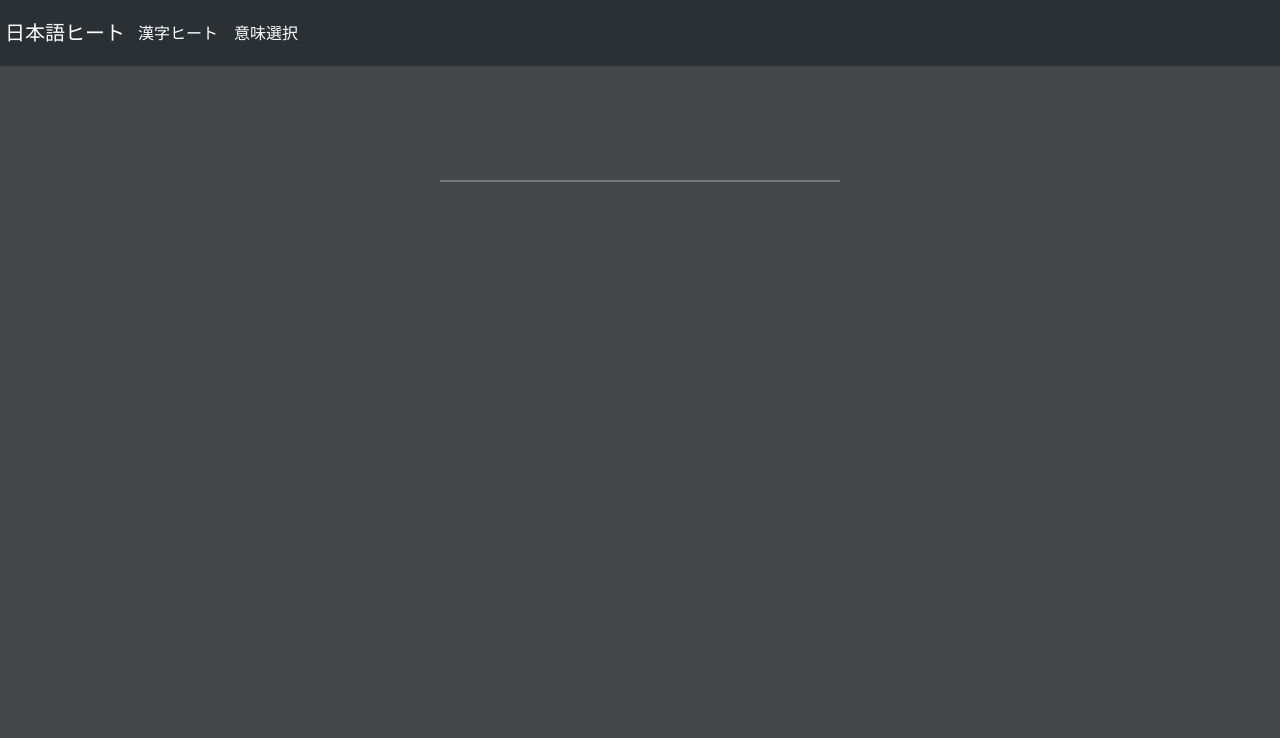
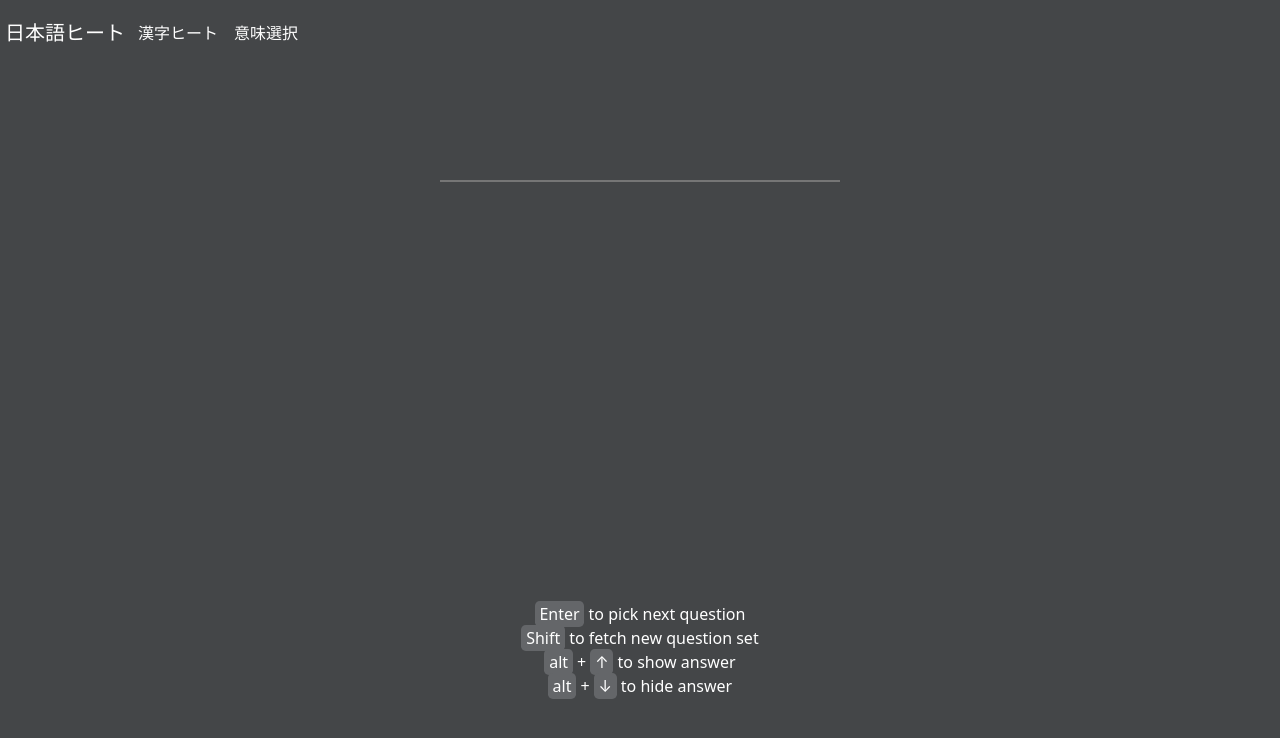
Before and after one commit to yusianglin11010/nihongo-hit, a plain HTML site: page pages/kanji.html in a window 1280 px wide. Drawn offline with nearby package versions, Linux system fonts and the light colour scheme; no server answers.

Commit message:
add hint and

```diff
--- a/app/kanji.js
+++ b/app/kanji.js
@@ -57,7 +57,7 @@ function showAnswer(e) {
     keyPressed[e.key] = true
     if (keyPressed["Alt"] && e.key === "ArrowUp"){
         answerColor = document.querySelector(".submit-answer")
-        answerColor.style.color = "#000"
+        answerColor.style.color = "#444648"
     }
 }
 
--- a/pages/kanji.html
+++ b/pages/kanji.html
@@ -10,7 +10,7 @@
   </head>
   <body>
     <div class="row">
-      <nav class="navbar navbar-expand-lg bg-body-tertiary" data-bs-theme="dark">
+      <nav class="navbar navbar-expand-lg" style="background-color: #444648;" data-bs-theme="dark">
         <div class="container-fluid">
           <a class="navbar-brand navbar-brand-customer" href="./../index.html">日本語ヒート</a>
           <button class="navbar-toggler" type="button" data-bs-toggle="collapse" data-bs-target="#navbarSupportedContent" aria-controls="navbarSupportedContent" aria-expanded="false" aria-label="Toggle navigation">
@@ -41,6 +41,18 @@
           <div class="row justify-content-center">
             <p class="submit-answer" id="kanji-answer"></p>
           </div>
+          <div class="row empty-blank"></div>
+          <div class="row justify-content-center">
+            <div class="hint">
+              <key class="key">Enter</key> to pick next question
+              <br>
+              <key class="key">Shift</key> to fetch new question set
+              <br>
+              <key class="key">alt</key> + <key class="key">↑</key> to show answer
+              <br>
+              <key class="key">alt</key> + <key class="key">↓</key> to hide answer
+            </div>
+          </div>
         </div>
       </div>
       </div>
--- a/style.css
+++ b/style.css
@@ -75,3 +75,18 @@
     font-size: 32px;
     color: #bbb
 }
+
+.empty-blank {
+    height: 400px;
+}
+
+.hint {
+    text-align: center;
+    color: #fff;
+}
+
+.key {
+    background-color: #646669;
+    border-radius: 0.3rem;
+    padding: .1rem .3rem;
+}
```
Also changed, not shown: index.html (+3 -1 lines), pages/imisenta.html (+11 -2 lines).
